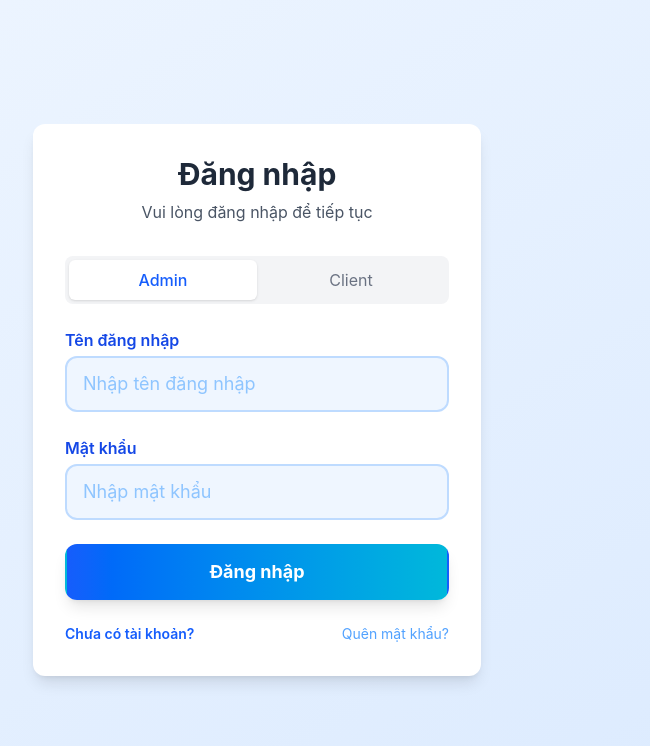
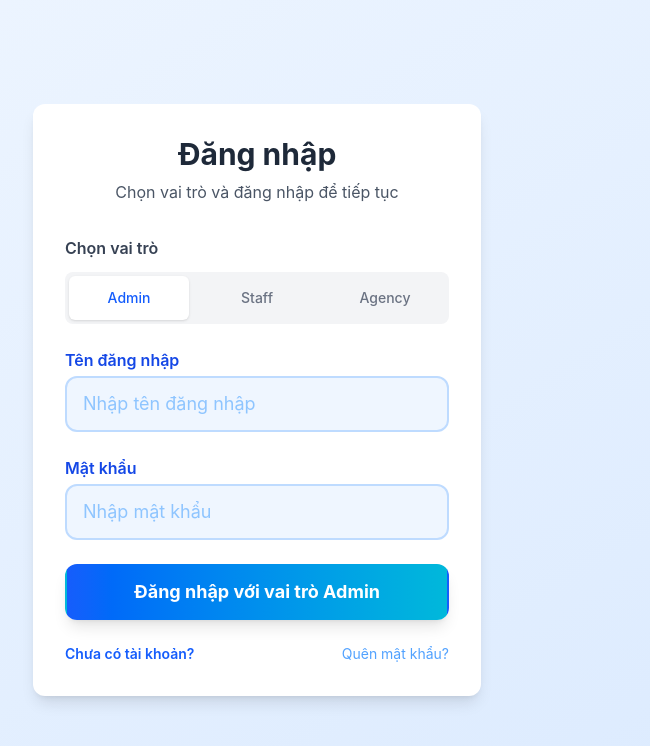
Before and after one commit to Se104QLDLY/agency, a React (Vite) app: page /login in a window 1280 px wide. Shown: the top 746 px of the page, without its empty margins (383-1033 px from the left). Built offline with nearby package versions, Linux system fonts and the light colour scheme.

Commit message:
updatelogin

```diff
--- a/src/hooks/useLoginForm.ts
+++ b/src/hooks/useLoginForm.ts
@@ -15,7 +15,7 @@ const schema = yup.object().shape({
 });
 
 export const useLoginForm = () => {
-  const [loginType, setLoginType] = useState<'admin' | 'client'>('admin');
+  const [loginType, setLoginType] = useState<'admin' | 'staff' | 'agency'>('admin');
   const [isLoggedIn, setIsLoggedIn] = useState(false);
   const [showAccountMenu, setShowAccountMenu] = useState(false);
   const [userName, setUserName] = useState('');
@@ -32,8 +32,23 @@ export const useLoginForm = () => {
     setIsLoggedIn(true);
     setUserName(data.username);
 
-    // Navigate to admin dashboard after successful login
-    navigate('/admin');
+    // Navigate based on login type
+    switch (loginType) {
+      case 'admin':
+        // Redirect to admin application
+        window.location.href = '/admin';
+        break;
+      case 'staff':
+        // Redirect to staff application
+        window.location.href = '/staff';
+        break;
+      case 'agency':
+        // Stay in current agency application
+        navigate('/');
+        break;
+      default:
+        navigate('/');
+    }
   };
 
   const handleLogout = () => {
--- a/src/routes/auth/Login.tsx
+++ b/src/routes/auth/Login.tsx
@@ -25,31 +25,45 @@ const Login: React.FC = () => {
             Đăng nhập
           </h2>
           <p className="text-gray-600">
-            Vui lòng đăng nhập để tiếp tục
+            Chọn vai trò và đăng nhập để tiếp tục
           </p>
         </div>
 
-        <div className="flex bg-gray-100 p-1 rounded-lg mb-6">
+        {/* Role Selection */}
+        <div className="mb-6">
+          <label className="block text-gray-700 font-semibold mb-3">Chọn vai trò</label>
+          <div className="grid grid-cols-3 gap-2 bg-gray-100 p-1 rounded-lg">
             <button
               onClick={() => setLoginType('admin')}
-            className={`flex-1 py-2 rounded-md text-center transition-all ${
+              className={`py-3 px-3 rounded-md text-center transition-all text-sm font-medium ${
                 loginType === 'admin'
-                ? 'bg-white text-blue-600 shadow-sm font-medium'
+                  ? 'bg-white text-blue-600 shadow-sm'
                   : 'text-gray-500 hover:text-gray-700'
               }`}
             >
               Admin
             </button>
             <button
-            onClick={() => setLoginType('client')}
-            className={`flex-1 py-2 rounded-md text-center transition-all ${
-              loginType === 'client'
-                ? 'bg-white text-blue-600 shadow-sm font-medium'
+              onClick={() => setLoginType('staff')}
+              className={`py-3 px-3 rounded-md text-center transition-all text-sm font-medium ${
+                loginType === 'staff'
+                  ? 'bg-white text-blue-600 shadow-sm'
                   : 'text-gray-500 hover:text-gray-700'
               }`}
             >
-            Client
+              Staff
             </button>
+            <button
+              onClick={() => setLoginType('agency')}
+              className={`py-3 px-3 rounded-md text-center transition-all text-sm font-medium ${
+                loginType === 'agency'
+                  ? 'bg-white text-blue-600 shadow-sm'
+                  : 'text-gray-500 hover:text-gray-700'
+              }`}
+            >
+              Agency
+            </button>
+          </div>
         </div>
 
         <form onSubmit={handleSubmit(onSubmit)} className="space-y-6">
@@ -80,7 +94,7 @@ const Login: React.FC = () => {
             type="submit"
             className="w-full py-3 bg-gradient-to-r from-blue-600 to-cyan-500 text-white font-bold rounded-xl shadow-lg hover:scale-105 hover:shadow-xl transition-all text-lg border-2 border-transparent hover:border-blue-700"
           >
-            Đăng nhập
+            Đăng nhập với vai trò {loginType === 'admin' ? 'Admin' : loginType === 'staff' ? 'Staff' : 'Agency'}
           </button>
         </form>
         <div className="flex justify-between mt-6 text-sm">
```
Lines whose indentation alone changed are shown as unchanged.
